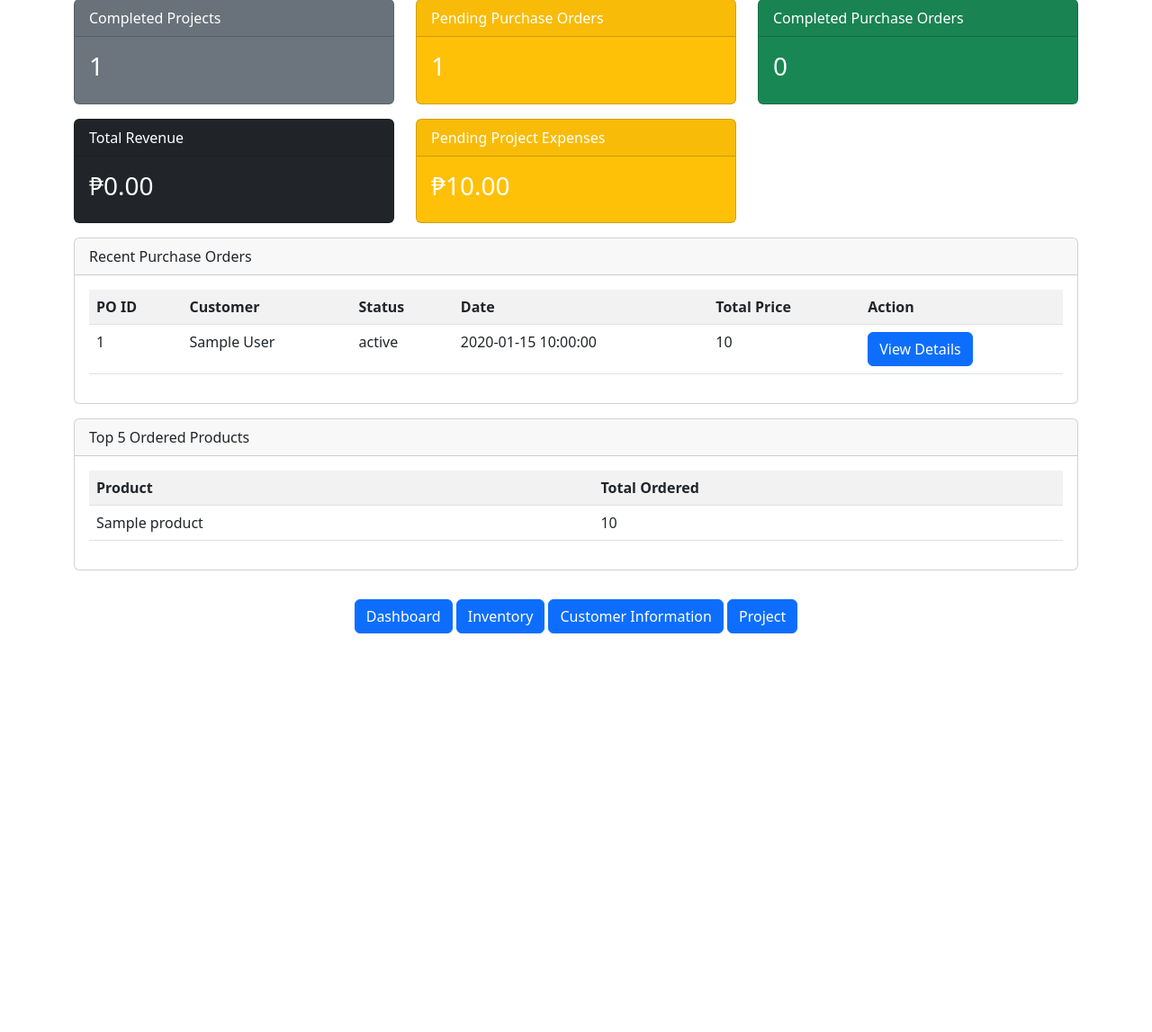
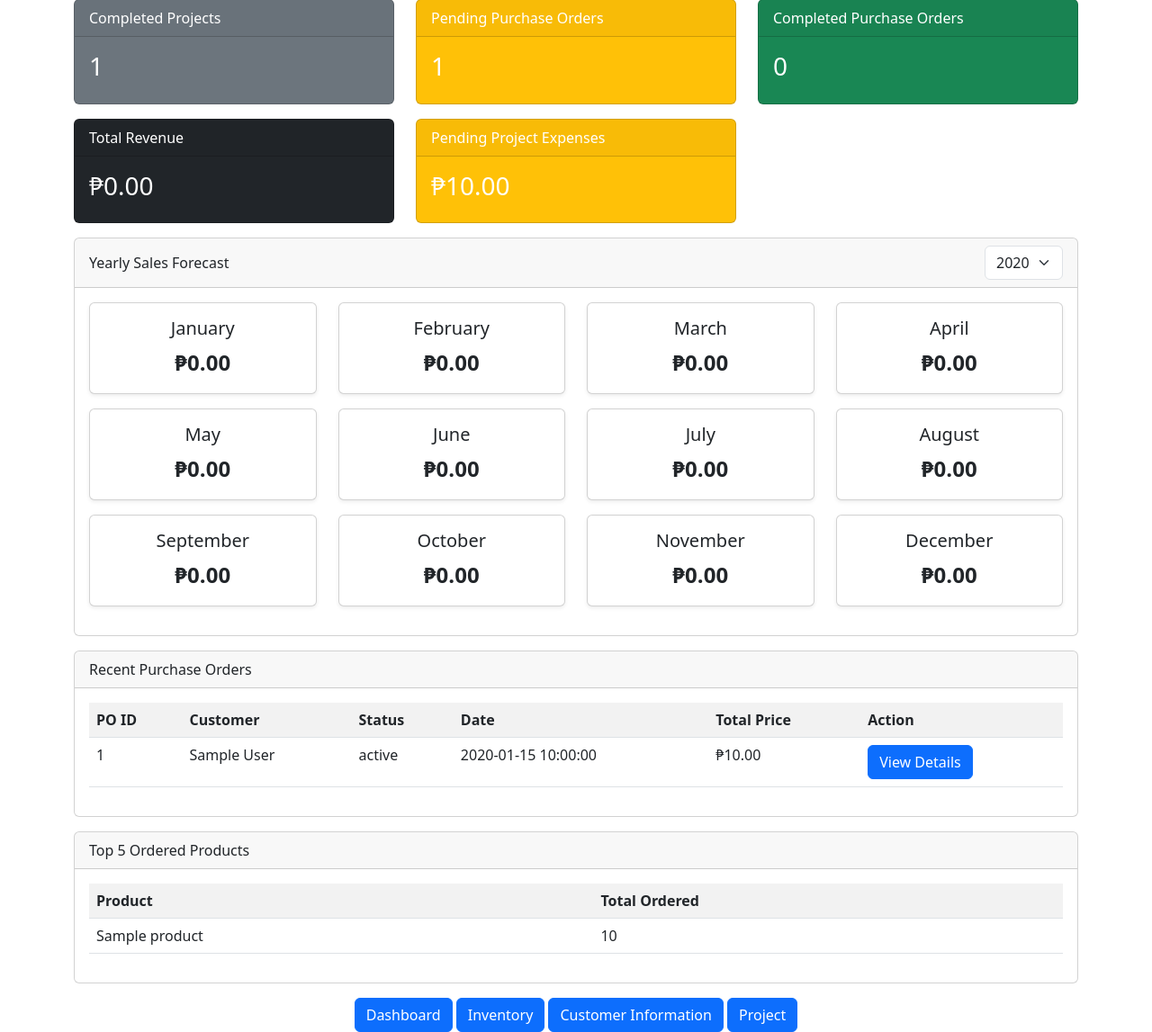
Before and after one commit to CodeAkyra/customer_to_purchase_order, a PHP site: page / in a window 1280 px wide. Shown: the part 244-1391 px from the top of the page at 90% size. Before the commit the page ends 948 px from the top, so only its background shows below. Run offline with PHP 8.4, Linux system fonts and the light colour scheme; tables that the repository leaves empty or names only in its code hold one stand-in row (values such as "Sample post").

Commit message:
yearly sales forecasting, may filter by year, nakikita sales by month within that year, pwede iclick yung card by month, and mag pop up modal, makikita list ng PO / COS

```diff
--- a/index.php
+++ b/index.php
@@ -5,51 +5,51 @@ require "includes/conn.php";
 
 // Low stock count
 $queryLowStock = "SELECT COUNT(*) AS low_stock_count FROM products WHERE stock < maintaining_level";
-$lowStockCount = mysqli_fetch_assoc(mysqli_query($conn, $queryLowStock))["low_stock_count"];
+$lowStockCount = mysqli_fetch_assoc(mysqli_query($conn, $queryLowStock))["low_stock_count"] ?? 0;
 
 // Total customers
 $queryCustomers = "SELECT COUNT(*) AS total_customers FROM customers";
-$totalCustomers = mysqli_fetch_assoc(mysqli_query($conn, $queryCustomers))["total_customers"];
+$totalCustomers = mysqli_fetch_assoc(mysqli_query($conn, $queryCustomers))["total_customers"] ?? 0;
 
 // Active Projects (Projects that haven't ended)
 $queryActiveProjects = "SELECT COUNT(*) AS active_projects FROM project WHERE date_ended IS NULL OR date_ended = ''";
-$activeProjects = mysqli_fetch_assoc(mysqli_query($conn, $queryActiveProjects))["active_projects"];
+$activeProjects = mysqli_fetch_assoc(mysqli_query($conn, $queryActiveProjects))["active_projects"] ?? 0;
 
 // Completed Projects
 $queryCompletedProjects = "SELECT COUNT(*) AS completed_projects FROM project WHERE date_ended IS NOT NULL AND date_ended != ''";
-$completedProjects = mysqli_fetch_assoc(mysqli_query($conn, $queryCompletedProjects))["completed_projects"];
+$completedProjects = mysqli_fetch_assoc(mysqli_query($conn, $queryCompletedProjects))["completed_projects"] ?? 0;
 
 // Pending Purchase Orders
 $queryPendingPO = "SELECT COUNT(*) AS pending_pos FROM purchase_orders WHERE status != 'Completed'";
-$pendingPOs = mysqli_fetch_assoc(mysqli_query($conn, $queryPendingPO))["pending_pos"];
+$pendingPOs = mysqli_fetch_assoc(mysqli_query($conn, $queryPendingPO))["pending_pos"] ?? 0;
 
 // Completed Purchase Orders
 $queryCompletedPO = "SELECT COUNT(*) AS completed_pos FROM purchase_orders WHERE status = 'Completed'";
-$completedPOs = mysqli_fetch_assoc(mysqli_query($conn, $queryCompletedPO))["completed_pos"];
+$completedPOs = mysqli_fetch_assoc(mysqli_query($conn, $queryCompletedPO))["completed_pos"] ?? 0;
 
 // Total Revenue from Completed Purchase Orders
 $queryTotalRevenue = "SELECT COALESCE(SUM(po_items.subtotal), 0) AS total_revenue
                       FROM purchase_orders po
-                      JOIN purchase_order_items po_items ON po.id = po_items.po_id
+                      LEFT JOIN purchase_order_items po_items ON po.id = po_items.po_id
                       WHERE po.status = 'Completed'";
-$totalRevenue = mysqli_fetch_assoc(mysqli_query($conn, $queryTotalRevenue))["total_revenue"];
+$totalRevenue = mysqli_fetch_assoc(mysqli_query($conn, $queryTotalRevenue))["total_revenue"] ?? 0;
 
 // Pending Project Expenses (Unpaid or Ongoing POs)
 $queryPendingExpenses = "SELECT COALESCE(SUM(po_items.subtotal), 0) AS pending_expenses
                          FROM purchase_orders po
-                         JOIN purchase_order_items po_items ON po.id = po_items.po_id
+                         LEFT JOIN purchase_order_items po_items ON po.id = po_items.po_id
                          WHERE po.status != 'Completed'";
-$pendingExpenses = mysqli_fetch_assoc(mysqli_query($conn, $queryPendingExpenses))["pending_expenses"];
+$pendingExpenses = mysqli_fetch_assoc(mysqli_query($conn, $queryPendingExpenses))["pending_expenses"] ?? 0;
 
 // Recently Added Purchase Orders (Latest 5)
 $queryRecentPOs = "SELECT po.id, c.name AS customer_name, po.status, po.date_created,
-(SELECT SUM(subtotal) FROM purchase_order_items WHERE po_id = po.id) AS total_price
+                          COALESCE((SELECT SUM(subtotal) FROM purchase_order_items WHERE po_id = po.id), 0) AS total_price
                    FROM purchase_orders po
                    JOIN customers c ON po.customer_id = c.id
                    ORDER BY po.date_created DESC
                    LIMIT 5";
+$resultRecentPOs = mysqli_query($conn, $queryRecentPOs);
 
-$resultRecentPOs = mysqli_query($conn, $queryRecentPOs);
 
 // Most Ordered Products
 $queryTopProducts = "SELECT p.name, SUM(po_items.quantity) AS total_ordered
@@ -59,6 +59,27 @@ $queryTopProducts = "SELECT p.name, SUM(po_items.quantity) AS total_ordered
                      ORDER BY total_ordered DESC
                      LIMIT 5";
 $resultTopProducts = mysqli_query($conn, $queryTopProducts);
+
+// Get selected year (default to current year)
+$selectedYear = isset($_GET['year']) ? (int)$_GET['year'] : date('Y');
+
+// Fetch distinct years from purchase_orders for dropdown
+$queryYears = "SELECT DISTINCT YEAR(date_created) AS year FROM purchase_orders ORDER BY year DESC";
+$resultYears = mysqli_query($conn, $queryYears);
+
+// Yearly Sales Forecast with filtering
+$queryMonthlySales = "SELECT MONTH(po.date_created) AS month, COALESCE(SUM(po_items.subtotal), 0) AS total_sales
+                      FROM purchase_orders po
+                      LEFT JOIN purchase_order_items po_items ON po.id = po_items.po_id
+                      WHERE po.status = 'Completed' AND YEAR(po.date_created) = $selectedYear
+                      GROUP BY MONTH(po.date_created)
+                      ORDER BY MONTH(po.date_created)";
+$resultMonthlySales = mysqli_query($conn, $queryMonthlySales);
+
+$salesData = array_fill(1, 12, 0);
+while ($row = mysqli_fetch_assoc($resultMonthlySales)) {
+    $salesData[$row['month']] = $row['total_sales'];
+}
 ?>
 
 <!DOCTYPE html>
@@ -68,7 +89,9 @@ $resultTopProducts = mysqli_query($conn, $queryTopProducts);
     <meta charset="UTF-8">
     <meta name="viewport" content="width=device-width, initial-scale=1.0">
     <title>Dashboard</title>
-    <link rel="stylesheet" href="https://cdn.jsdelivr.net/npm/bootstrap@5.3.0/dist/css/bootstrap.min.css">
+    <link href="https://cdn.jsdelivr.net/npm/bootstrap@5.3.0/dist/css/bootstrap.min.css" rel="stylesheet">
+    <script src="https://cdn.jsdelivr.net/npm/chart.js"></script>
+    <script src="https://code.jquery.com/jquery-3.6.0.min.js"></script>
 </head>
 
 <body class="container mt-4">
@@ -76,74 +99,131 @@ $resultTopProducts = mysqli_query($conn, $queryTopProducts);
     <h2 class="mb-4 text-center">DASHBOARD</h2>
 
     <div class="row">
+        <?php
+        $cards = [
+            ["Low Stock Products", $lowStockCount, "danger"],
+            ["Total Customers", $totalCustomers, "primary"],
+            ["Active Projects", $activeProjects, "success"],
+            ["Completed Projects", $completedProjects, "secondary"],
+            ["Pending Purchase Orders", $pendingPOs, "warning"],
+            ["Completed Purchase Orders", $completedPOs, "success"],
+            ["Total Revenue", "₱" . number_format($totalRevenue, 2), "dark"],
+            ["Pending Project Expenses", "₱" . number_format($pendingExpenses, 2), "warning"],
+        ];
+        foreach ($cards as $card) :
+        ?>
             <div class="col-md-4">
-            <div class="card text-white bg-danger mb-3">
-                <div class="card-header">Low Stock Products</div>
+                <div class="card text-white bg-<?= $card[2] ?> mb-3">
+                    <div class="card-header"><?= htmlspecialchars($card[0]) ?></div>
                     <div class="card-body">
-                    <h3 class="card-title"><?= $lowStockCount ?></h3>
+                        <h3 class="card-title"><?= htmlspecialchars($card[1]) ?></h3>
+                    </div>
+                </div>
+            </div>
+        <?php endforeach; ?>
+    </div>
+
+    <div class="col-md-12">
+        <div class="card mb-3">
+            <div class="card-header d-flex justify-content-between align-items-center">
+                <span>Yearly Sales Forecast</span>
+                <select id="yearFilter" class="form-select w-auto">
+                    <?php while ($row = mysqli_fetch_assoc($resultYears)): ?>
+                        <option value="<?= $row['year'] ?>" <?= ($row['year'] == $selectedYear) ? 'selected' : '' ?>>
+                            <?= $row['year'] ?>
+                        </option>
+                    <?php endwhile; ?>
+                </select>
+            </div>
+            <div class="card-body">
+                <div class="row">
+                    <?php
+                    $months = [
+                        "January",
+                        "February",
+                        "March",
+                        "April",
+                        "May",
+                        "June",
+                        "July",
+                        "August",
+                        "September",
+                        "October",
+                        "November",
+                        "December"
+                    ];
+
+                    foreach ($salesData as $monthNumber => $totalSales):
+                        // Fetch all purchase orders for the selected month & year
+                        $queryPOs = "SELECT po.id, c.name AS customer_name, po.date_created,
+                        COALESCE((SELECT SUM(subtotal) FROM purchase_order_items WHERE po_id = po.id), 0) AS total_price
+                 FROM purchase_orders po
+                 JOIN customers c ON po.customer_id = c.id
+                 WHERE po.status = 'Completed'
+                 AND YEAR(po.date_created) = $selectedYear
+                 AND MONTH(po.date_created) = $monthNumber
+                 ORDER BY po.date_created DESC";
+
+
+                        $resultPOs = mysqli_query($conn, $queryPOs);
+                        $purchaseOrders = mysqli_fetch_all($resultPOs, MYSQLI_ASSOC);
+                    ?>
+                        <div class="col-md-3 mb-3">
+                            <a href="#" data-bs-toggle="modal" data-bs-target="#modalMonth<?= $monthNumber ?>" class="text-decoration-none">
+                                <div class="card shadow-sm text-center p-3 cursor-pointer">
+                                    <h5 class="card-title"><?= $months[$monthNumber - 1] ?></h5>
+                                    <p class="card-text fs-4 fw-bold">₱<?= number_format($totalSales, 2) ?></p>
+                                </div>
+                            </a>
+                        </div>
+
+
+                        <!-- Modal for the Month -->
+                        <div class="modal fade" id="modalMonth<?= $monthNumber ?>" tabindex="-1" aria-labelledby="modalLabel<?= $monthNumber ?>" aria-hidden="true">
+                            <div class="modal-dialog modal-lg">
+                                <div class="modal-content">
+                                    <div class="modal-header">
+                                        <h5 class="modal-title" id="modalLabel<?= $monthNumber ?>">
+                                            Purchase Orders - <?= $months[$monthNumber - 1] ?> <?= $selectedYear ?>
+                                        </h5>
+                                        <button type="button" class="btn-close" data-bs-dismiss="modal" aria-label="Close"></button>
+                                    </div>
+                                    <div class="modal-body">
+                                        <?php if (count($purchaseOrders) > 0): ?>
+                                            <table class="table table-bordered">
+                                                <thead>
+                                                    <tr>
+                                                        <th>PO ID</th>
+                                                        <th>Customer</th>
+                                                        <th>Date Created</th>
+                                                        <th>Total Amount</th>
+                                                    </tr>
+                                                </thead>
+                                                <tbody>
+                                                    <?php foreach ($purchaseOrders as $po): ?>
+                                                        <tr>
+                                                            <td><?= $po['id'] ?></td>
+                                                            <td><?= $po['customer_name'] ?></td>
+                                                            <td><?= date('F d, Y', strtotime($po['date_created'])) ?></td>
+                                                            <td>₱<?= number_format($po['total_price'], 2) ?></td>
+
+                                                        </tr>
+                                                    <?php endforeach; ?>
+                                                </tbody>
+                                            </table>
+                                        <?php else: ?>
+                                            <p class="text-center text-muted">No Purchase Orders found for this month.</p>
+                                        <?php endif; ?>
+                                    </div>
+                                    <div class="modal-footer">
+                                        <button type="button" class="btn btn-secondary" data-bs-dismiss="modal">Close</button>
+                                    </div>
                                 </div>
                             </div>
                         </div>
 
-        <div class="col-md-4">
-            <div class="card text-white bg-primary mb-3">
-                <div class="card-header">Total Customers</div>
-                <div class="card-body">
-                    <h3 class="card-title"><?= $totalCustomers ?></h3>
+                    <?php endforeach; ?>
                 </div>
-            </div>
-        </div>
-
-        <div class="col-md-4">
-            <div class="card text-white bg-success mb-3">
-                <div class="card-header">Active Projects</div>
-                <div class="card-body">
-                    <h3 class="card-title"><?= $activeProjects ?></h3>
-                </div>
-            </div>
-        </div>
-
-        <div class="col-md-4">
-            <div class="card text-white bg-secondary mb-3">
-                <div class="card-header">Completed Projects</div>
-                <div class="card-body">
-                    <h3 class="card-title"><?= $completedProjects ?></h3>
-                </div>
-            </div>
-        </div>
-
-        <div class="col-md-4">
-            <div class="card text-white bg-warning mb-3">
-                <div class="card-header">Pending Purchase Orders</div>
-                <div class="card-body">
-                    <h3 class="card-title"><?= $pendingPOs ?></h3>
-                </div>
-            </div>
-        </div>
-
-        <div class="col-md-4">
-            <div class="card text-white bg-success mb-3">
-                <div class="card-header">Completed Purchase Orders</div>
-                <div class="card-body">
-                    <h3 class="card-title"><?= $completedPOs ?></h3>
-                </div>
-            </div>
-        </div>
-
-        <div class="col-md-4">
-            <div class="card text-white bg-dark mb-3">
-                <div class="card-header">Total Revenue</div>
-                <div class="card-body">
-                    <h3 class="card-title">₱<?= number_format($totalRevenue, 2) ?></h3>
-                </div>
-            </div>
-        </div>
-
-        <div class="col-md-4">
-            <div class="card text-white bg-warning mb-3">
-                <div class="card-header">Pending Project Expenses</div>
-                <div class="card-body">
-                    <h3 class="card-title">₱<?= number_format($pendingExpenses, 2) ?></h3>
             </div>
         </div>
     </div>
@@ -160,18 +240,15 @@ $resultTopProducts = mysqli_query($conn, $queryTopProducts);
                         <th>Date</th>
                         <th>Total Price</th>
                         <th>Action</th>
-
                     </tr>
                     <?php while ($row = mysqli_fetch_assoc($resultRecentPOs)): ?>
                         <tr>
-                                <td><?= $row['id'] ?></td>
-                                <td><?= $row['customer_name'] ?></td>
-                                <td><?= $row['status'] ?></td>
-                                <td><?= $row['date_created'] ?></td>
-                                <td><?= $row["total_price"] ?></td>
-                                <td>
-                                    <a href="view_po.php?id=<?= $row["id"] ?>" class="btn btn-primary">View Details</a>
-                                </td>
+                            <td><?= htmlspecialchars($row['id']) ?></td>
+                            <td><?= htmlspecialchars($row['customer_name']) ?></td>
+                            <td><?= htmlspecialchars($row['status']) ?></td>
+                            <td><?= htmlspecialchars($row['date_created']) ?></td>
+                            <td>₱<?= number_format($row["total_price"], 2) ?></td>
+                            <td><a href="view_po.php?id=<?= $row['id'] ?>" class="btn btn-primary">View Details</a></td>
                         </tr>
                     <?php endwhile; ?>
                 </table>
@@ -204,8 +281,16 @@ $resultTopProducts = mysqli_query($conn, $queryTopProducts);
         <a href="index.php" class="btn btn-primary">Dashboard</a>
         <a href="inventory.php" class="btn btn-primary">Inventory</a>
         <a href="customer_information.php" class="btn btn-primary">Customer Information</a>
-        <a href="project.php" class="btn btn-primary"> Project </a>
+        <a href="project.php" class="btn btn-primary">Project</a>
     </div>
+
+    <script>
+        document.getElementById('yearFilter').addEventListener('change', function() {
+            window.location.href = "index.php?year=" + this.value;
+        });
+    </script>
+
+    <script src="https://cdn.jsdelivr.net/npm/bootstrap@5.3.0/dist/js/bootstrap.bundle.min.js"></script>
 
 </body>
 
```
Lines whose indentation alone changed are shown as unchanged.
